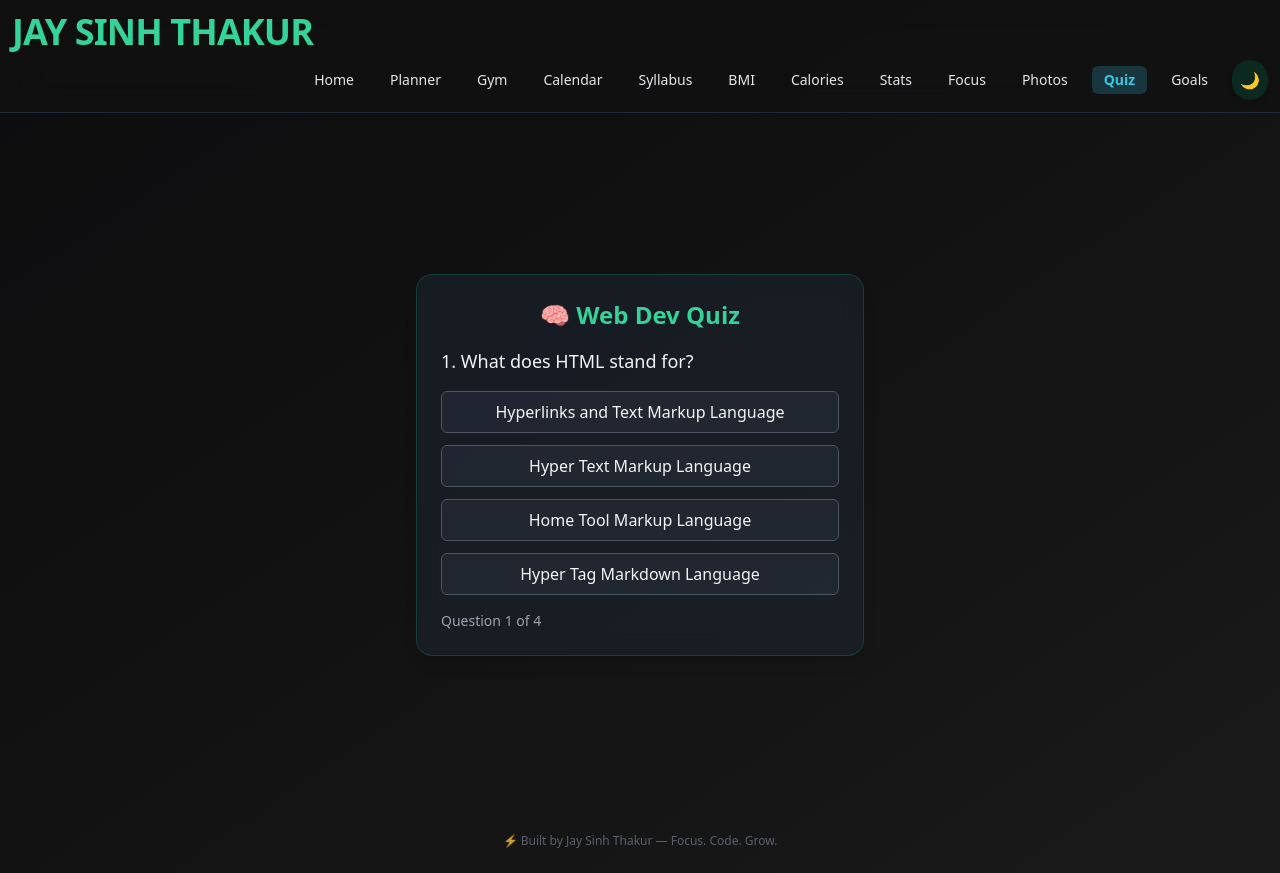
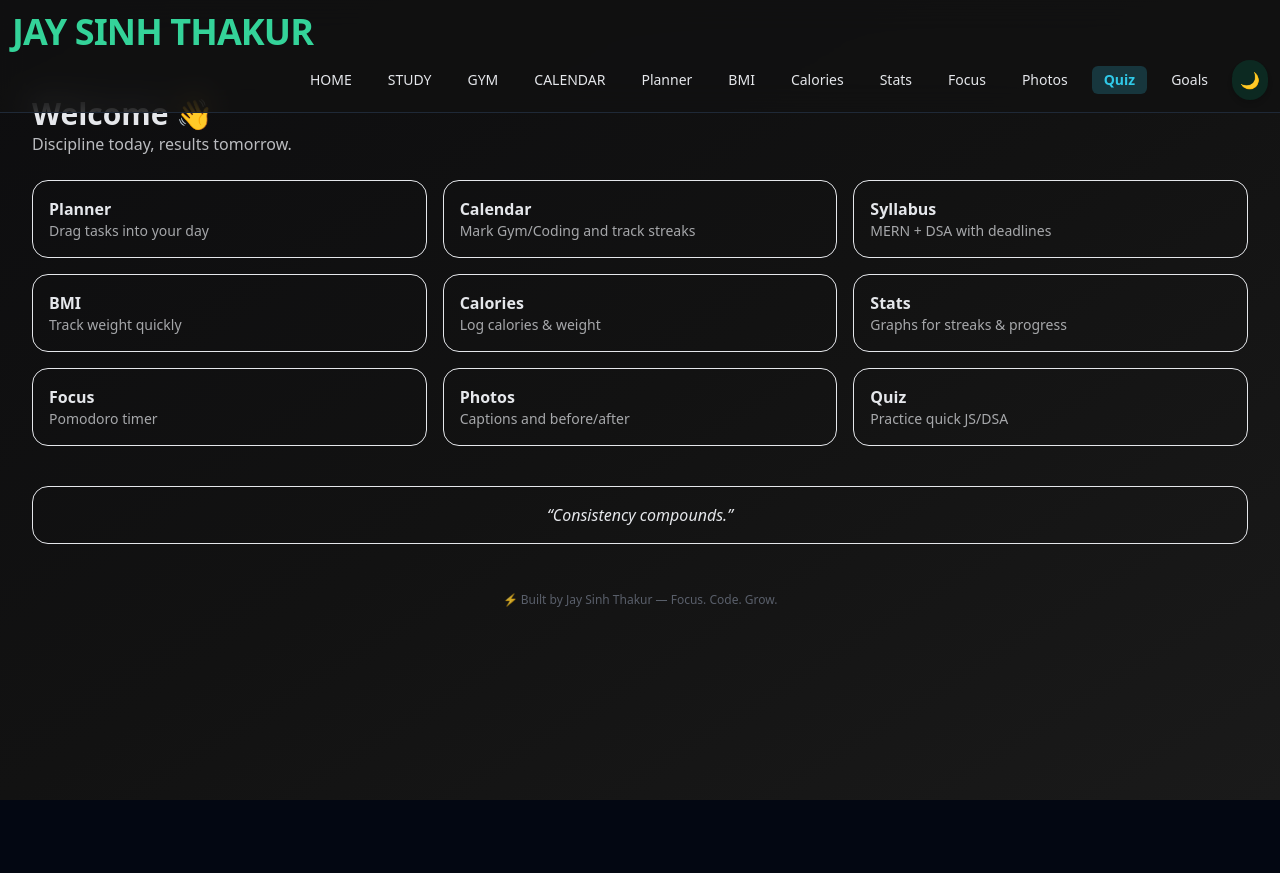
Before and after one commit to SpaceWandererr/fitness-dashboard, a React (Vite) app: page /quiz in a window 1280 px wide. After the commit the page ends 800 px from the top, so only its background shows below. Built offline with nearby package versions, Linux system fonts and the light colour scheme.

Commit message:
Re-ordered things

```diff
--- a/src/App.jsx
+++ b/src/App.jsx
@@ -30,15 +30,15 @@ export default function App() {
 
   return (
     <div
-      className={`flex flex-col min-h-[100dvh] overflow-x-hidden text-gray-200 transition-colors duration-300 ${
+      className={`min-h-[100dvh] overflow-x-hidden text-gray-200 transition-colors duration-300 ${
         dark
           ? "bg-gradient-to-br from-[#0d0d0f] via-[#121212] to-[#1a1a1a]"
           : "bg-gradient-to-br from-[#0F0F0F] via-[#183D3D] to-[#B82132]"
       }`}
       style={{ "--accent": accent }}
     >
-      {/* Navbar */}
-      <nav className="sticky top-0 z-50 border-b border-gray-800 bg-[#121212]/70 backdrop-blur-lg">
+      {/* Navbar MUST be outside the flex parent */}
+      <nav className="fixed top-0 left-0 right-0 z-50 border-b border-gray-800 bg-[#121212]/70 backdrop-blur-lg">
         <div className="mx-auto max-w-7xl flex flex-wrap items-center justify-between p-3 gap-2">
           {/* Name / Logo */}
           <Link
@@ -120,17 +120,17 @@ export default function App() {
         )}
       </nav>
 
-      {/* Routes */}
+      {/* Main Content */}
       <main
         key={location.pathname}
-        className="flex-1 w-full mx-auto max-w-7xl px-4 sm:px-6 lg:px-8 py-6 mt-2 transition-all duration-300 ease-in-out"
+        className="w-full mx-auto max-w-7xl px-4 sm:px-6 lg:px-8 py-6 pt-24 transition-all duration-300 ease-in-out"
       >
         <Routes>
           <Route path="/" element={<ModernDashboard accent={accent} />} />
           <Route path="/home" element={<Navigate to="/" />} />
+          <Route path="/syllabus" element={<Syllabus />} />
           <Route path="/gym" element={<Gym />} />
           <Route path="/calendar" element={<Calendar />} />
-          <Route path="/syllabus" element={<Syllabus />} />
           <Route path="/bmi" element={<BMI />} />
           <Route path="/planner" element={<Planner />} />
           <Route path="/gallery" element={<Gallery />} />
@@ -153,11 +153,11 @@ export default function App() {
 /* ---------- helpers ---------- */
 
 const links = [
-  { to: "/home", label: "Home" },
+  { to: "/home", label: "HOME" },
+  { to: "/syllabus", label: "STUDY" },
+  { to: "/gym", label: "GYM" },
+  { to: "/calendar", label: "CALENDAR" },
   { to: "/planner", label: "Planner" },
-  { to: "/gym", label: "Gym" },
-  { to: "/calendar", label: "Calendar" },
-  { to: "/syllabus", label: "Syllabus" },
   { to: "/bmi", label: "BMI" },
   { to: "/calories", label: "Calories" },
   { to: "/stats", label: "Stats" },
--- a/src/components/Dashboard.jsx
+++ /dev/null
@@ -1,35 +0,0 @@
-import { Link } from 'react-router-dom'
-import Quotes from './Quotes.jsx'
-
-export default function Dashboard() {
-  const cards = [
-    { to: '/planner', title: 'Planner', desc: 'Drag tasks into your day' },
-    { to: '/calendar', title: 'Calendar', desc: 'Mark Gym/Coding and track streaks' },
-    { to: '/syllabus', title: 'Syllabus', desc: 'MERN + DSA with deadlines' },
-    { to: '/bmi', title: 'BMI', desc: 'Track weight quickly' },
-    { to: '/calories', title: 'Calories', desc: 'Log calories & weight' },
-    { to: '/stats', title: 'Stats', desc: 'Graphs for streaks & progress' },
-    { to: '/focus', title: 'Focus', desc: 'Pomodoro timer' },
-    { to: '/gallery', title: 'Photos', desc: 'Captions and before/after' },
-    { to: '/quiz', title: 'Quiz', desc: 'Practice quick JS/DSA' },
-  ]
-  return (
-    <div>
-      <div className="mb-6">
-        <h1 className="text-3xl font-bold">Welcome 👋</h1>
-        <p className="opacity-80">Discipline today, results tomorrow.</p>
-      </div>
-      <div className="grid sm:grid-cols-2 lg:grid-cols-3 gap-4">
-        {cards.map(c => (
-          <Link key={c.to} to={c.to} className="border rounded-2xl p-4 hover:shadow">
-            <h3 className="font-semibold">{c.title}</h3>
-            <p className="text-sm opacity-70">{c.desc}</p>
-          </Link>
-        ))}
-      </div>
-      <div className="mt-10">
-        <Quotes compact />
-      </div>
-    </div>
-  )
-}
--- a/src/components/Quiz.jsx
+++ b/src/components/Quiz.jsx
@@ -1,121 +1,43 @@
-import React, { useState } from "react";
+import { Link } from "react-router-dom";
+import Quotes from "./Quotes.jsx";
 
-const questions = [
+export default function Dashboard() {
+  const cards = [
+    { to: "/planner", title: "Planner", desc: "Drag tasks into your day" },
     {
-    question: "What does HTML stand for?",
-    options: [
-      "Hyperlinks and Text Markup Language",
-      "Hyper Text Markup Language",
-      "Home Tool Markup Language",
-      "Hyper Tag Markdown Language",
-    ],
-    answer: "Hyper Text Markup Language",
+      to: "/calendar",
+      title: "Calendar",
+      desc: "Mark Gym/Coding and track streaks",
     },
-  {
-    question: "Which language runs in a web browser?",
-    options: ["Python", "Java", "C", "JavaScript"],
-    answer: "JavaScript",
-  },
-  {
-    question: "What does CSS stand for?",
-    options: [
-      "Computer Style Sheets",
-      "Creative Style System",
-      "Cascading Style Sheets",
-      "Colorful Style Syntax",
-    ],
-    answer: "Cascading Style Sheets",
-  },
-  {
-    question: "Which of the following is a JavaScript framework?",
-    options: ["Django", "Flask", "React", "Laravel"],
-    answer: "React",
-  },
+    { to: "/syllabus", title: "Syllabus", desc: "MERN + DSA with deadlines" },
+    { to: "/bmi", title: "BMI", desc: "Track weight quickly" },
+    { to: "/calories", title: "Calories", desc: "Log calories & weight" },
+    { to: "/stats", title: "Stats", desc: "Graphs for streaks & progress" },
+    { to: "/focus", title: "Focus", desc: "Pomodoro timer" },
+    { to: "/gallery", title: "Photos", desc: "Captions and before/after" },
+    { to: "/quiz", title: "Quiz", desc: "Practice quick JS/DSA" },
   ];
-
-const Quiz = () => {
-  const [current, setCurrent] = useState(0);
-  const [selected, setSelected] = useState(null);
-  const [score, setScore] = useState(0);
-  const [showScore, setShowScore] = useState(false);
-
-  const handleAnswerClick = (option) => {
-    setSelected(option);
-    if (option === questions[current].answer) {
-      setScore(score + 1);
-    }
-
-    setTimeout(() => {
-      if (current + 1 < questions.length) {
-        setCurrent(current + 1);
-        setSelected(null);
-      } else {
-        setShowScore(true);
-      }
-    }, 700);
-  };
-
-  const restartQuiz = () => {
-    setCurrent(0);
-    setScore(0);
-    setSelected(null);
-    setShowScore(false);
-  };
-
   return (
-    <div className="flex flex-col items-center justify-center min-h-[80vh] px-4 text-gray-100">
-      <div className="w-full max-w-md bg-white/10 dark:bg-gray-800/50 backdrop-blur-md rounded-2xl p-6 shadow-lg border border-emerald-600/30">
-        <h1 className="text-2xl font-semibold text-center text-emerald-400 mb-4">
-          🧠 Web Dev Quiz
-        </h1>
-
-        {showScore ? (
-          <div className="text-center">
-            <h2 className="text-xl mb-4">
-              You scored{" "}
-              <span className="text-emerald-400 font-bold">{score}</span> out of{" "}
-              {questions.length} 🎉
-            </h2>
-            <button
-              onClick={restartQuiz}
-              className="px-4 py-2 mt-2 bg-emerald-600 hover:bg-emerald-500 rounded-md transition"
+    <div>
+      <div className="mb-6">
+        <h1 className="text-3xl font-bold">Welcome 👋</h1>
+        <p className="opacity-80">Discipline today, results tomorrow.</p>
+      </div>
+      <div className="grid sm:grid-cols-2 lg:grid-cols-3 gap-4">
+        {cards.map((c) => (
+          <Link
+            key={c.to}
+            to={c.to}
+            className="border rounded-2xl p-4 hover:shadow"
           >
-              Restart Quiz
-            </button>
-          </div>
-        ) : (
-          <div>
-            <h2 className="text-lg font-medium mb-4">
-              {current + 1}. {questions[current].question}
-            </h2>
-            <div className="flex flex-col gap-3">
-              {questions[current].options.map((option) => (
-                <button
-                  key={option}
-                  onClick={() => handleAnswerClick(option)}
-                  className={`px-4 py-2 rounded-md border transition-all ${
-                    selected
-                      ? option === questions[current].answer
-                        ? "bg-emerald-600 border-emerald-500 text-white"
-                        : option === selected
-                        ? "bg-red-600/80 border-red-500 text-white"
-                        : "bg-gray-700/40 border-gray-600"
-                      : "bg-gray-700/30 border-gray-600 hover:bg-gray-700/50"
-                  }`}
-                  disabled={selected !== null}
-                >
-                  {option}
-                </button>
+            <h3 className="font-semibold">{c.title}</h3>
+            <p className="text-sm opacity-70">{c.desc}</p>
+          </Link>
         ))}
       </div>
-            <div className="mt-4 text-sm text-gray-400">
-              Question {current + 1} of {questions.length}
-            </div>
-          </div>
-        )}
+      <div className="mt-10">
+        <Quotes compact />
       </div>
     </div>
   );
-};
-
-export default Quiz;
+}
--- a/src/styles.css
+++ b/src/styles.css
@@ -5,21 +5,40 @@
 :root {
   --accent: 222 81% 55%;
   color-scheme: light dark;
+  overflow: visible !important;
+  height: auto !important;
 }
 
-* { box-sizing: border-box; }
-.scrollbar-thin::-webkit-scrollbar{height:8px;width:8px}
-.scrollbar-thin::-webkit-scrollbar-thumb{background:#0003;border-radius:8px}
+* {
+  box-sizing: border-box;
+}
+.scrollbar-thin::-webkit-scrollbar {
+  height: 8px;
+  width: 8px;
+}
+.scrollbar-thin::-webkit-scrollbar-thumb {
+  background: #0003;
+  border-radius: 8px;
+}
 
 .fade-in {
   animation: fadeIn 0.4s ease-in-out;
 }
 @keyframes fadeIn {
-  from { opacity: 0; transform: translateY(4px); }
-  to { opacity: 1; transform: translateY(0); }
+  from {
+    opacity: 0;
+    transform: translateY(4px);
+  }
+  to {
+    opacity: 1;
+    transform: translateY(0);
+  }
 }
 
-
-html, body {
+html,
+body {
+  width: 100%;
+  min-height: 100%;
   overflow-x: hidden;
+  overflow-y: auto;
 }
```
Lines whose indentation alone changed are shown as unchanged.
